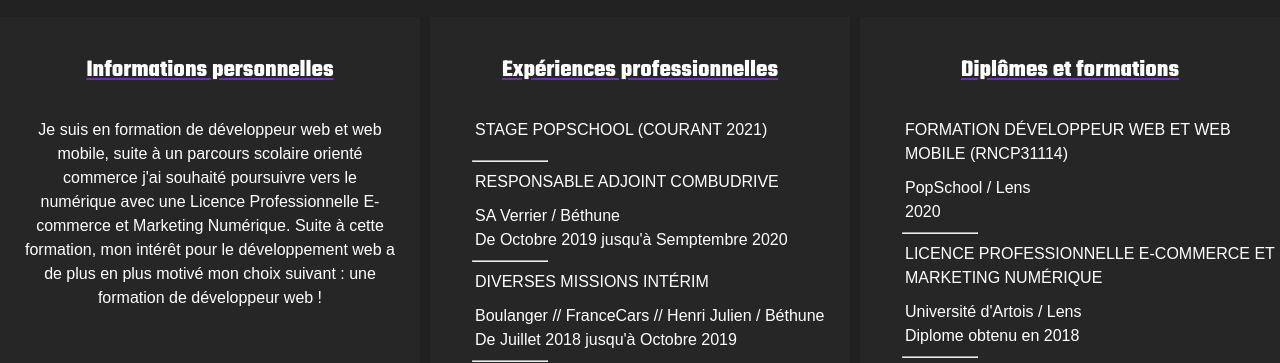
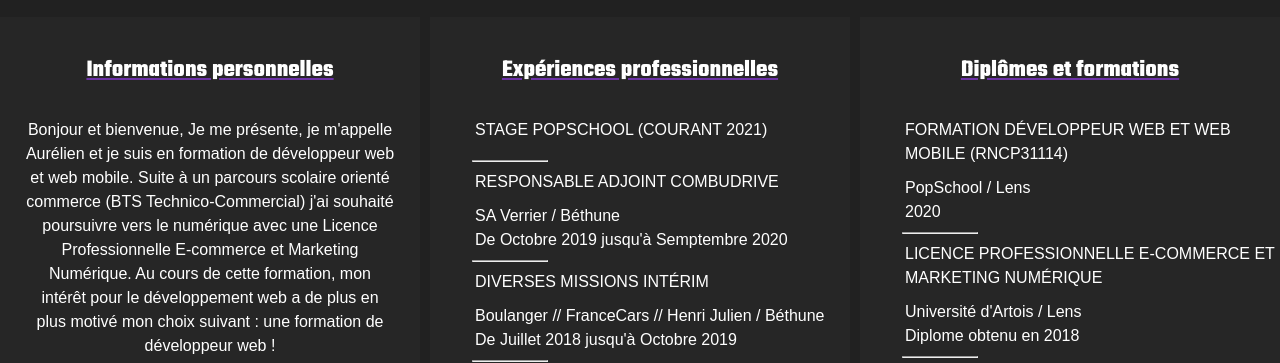
Before and after one commit to Baubaux/Mon-cv, a website: page index.html in a window 1280 px wide. Shown: the part 457-820 px from the top of the page. Drawn offline with nearby package versions, Linux system fonts and the light colour scheme; files that its build step writes are made by us from their sources; a web font is replaced by a local one.

Commit message:
Modifications du portfolio Ajout d'inforamtions sur le portfolio

```diff
--- a/index.html
+++ b/index.html
@@ -1,11 +1,11 @@
 <!DOCTYPE html>
-<html lang="en">
+<html lang="fr">
 <head>
     <meta charset="UTF-8">
     <meta name="viewport" content="width=device-width, initial-scale=1.0">
     <title>Baux Aurélien - Portfolio de développeur web</title>
     <meta name="description" content="Portfolio de développeur web en formation, retrouvez mes informations personnelles, mes compétences et expériences ainsi que mes réalisations de développeur">
-    <meta name="google-site-verification" content="fpe9CYNizEPRong1yPS2QhnkBZ-EHIpokT_fy-9lVSc" />    <title>Baux Aurélien Portfolio</title>
+    <meta name="google-site-verification" content="fpe9CYNizEPRong1yPS2QhnkBZ-EHIpokT_fy-9lVSc" /><title>Baux Aurélien Portfolio</title>
     <link rel="stylesheet" href="css/style.css">
     <link rel="preconnect" href="https://fonts.gstatic.com">
     <link href="https://fonts.googleapis.com/css2?family=Electrolize&family=Teko:wght@300;400;500;600;700&display=swap" rel="stylesheet">
@@ -64,8 +64,10 @@
 
     <div class="container container-info">
       <h2 class="container_title" >Informations personnelles</h2>
-      <p class="container-paragraph">Je suis en formation de développeur web et web mobile, suite à un parcours scolaire orienté commerce j'ai souhaité poursuivre vers le numérique avec une Licence Professionnelle E-commerce et Marketing Numérique.
-        Suite à cette formation, mon intérêt pour le développement web a de plus en plus motivé mon choix suivant : une formation de développeur web !
+      <p class="container-paragraph">Bonjour et bienvenue,
+        Je me présente, je m'appelle Aurélien et je suis en formation de développeur web et web mobile.
+        Suite à un parcours scolaire orienté commerce (BTS Technico-Commercial) j'ai souhaité poursuivre vers le numérique avec une Licence Professionnelle E-commerce et Marketing Numérique.
+        Au cours de cette formation, mon intérêt pour le développement web a de plus en plus motivé mon choix suivant : une formation de développeur web !
       </p>
     </div>
 
```
